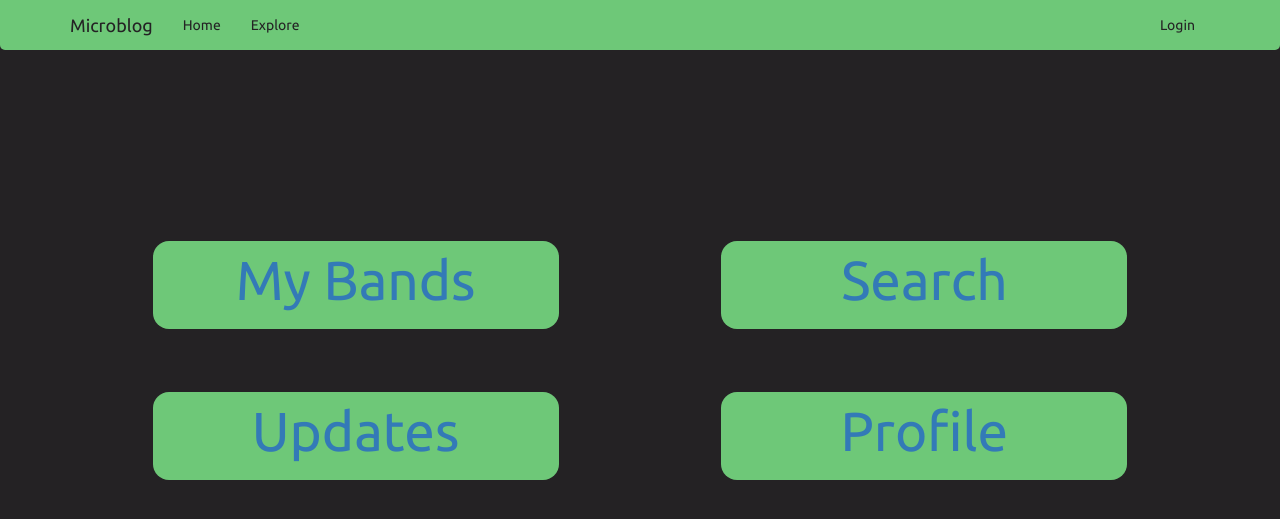
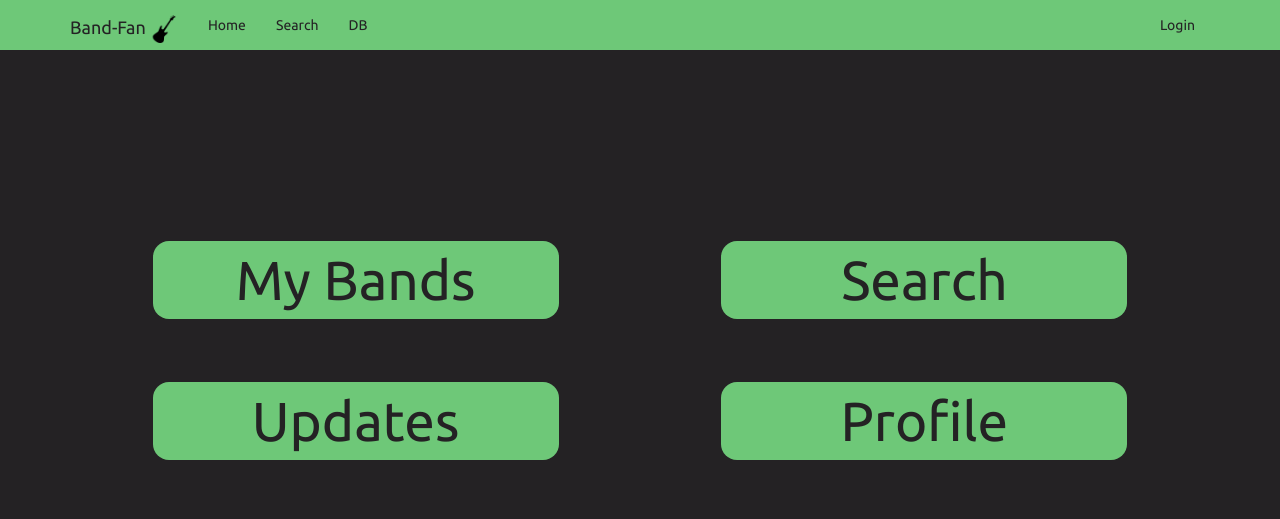
Before and after one commit to Steven-Q13/band-fan, a Flask app: page /main/ in a window 1280 px wide. Shown: the top 519 px of the page. Run offline with Flask 2, Linux system fonts and the light colour scheme; some libraries are stand-ins or nearby versions.

Commit message:
Updated main UI

```diff
--- a/app/templates/base.html
+++ b/app/templates/base.html
@@ -3,7 +3,7 @@
 
 {% block title %}Band Fan{% endblock %}
 
-<!-- Fix links going into toggle at breakpoint -->
+<!-- Make navbar links turn white when hovered over -->
 
 
 {% block head %}
@@ -16,7 +16,7 @@
 
 
 {% block navbar %}
-<nav class="navbar navbar-default" style="background: #6ec878; border: none; border-radius: 0 0 5px 5px;">
+<nav class="navbar navbar-default" style="background: #6ec878; border: none; border-radius: 0;">
         <div class="container">
             <div class="navbar-header">
                 <button type="button" class="navbar-toggle collapsed" data-toggle="collapse" data-target="#navbar-toggle" aria-expanded="false" style="border: 0;">
@@ -25,19 +25,22 @@
 					<div class="hamburger-btn"></div>
 					<div class="hamburger-btn"></div>
                 </button>
-                <a class="navbar-brand" style="color: #242224;" href="{{ url_for('main.index') }}">Microblog</a>
+                <a class="navbar-brand" style="color: #242224;" href="{{ url_for('main.index') }}">
+                	Band-Fan <img src="{{ url_for('static', filename='icons/guitar-black.png') }}" style="display: inline-block;" width="28" height="28" alt="Icon">
+                </a>
             </div>
             <div class="collapse navbar-collapse" id="navbar-toggle">
                 <ul class="nav navbar-nav">
                     <li><a href="{{ url_for('main.index') }}" style="color: #242224;">Home</a></li>
-                    <li><a href="#" style="color: #242224;">Explore</a></li>
+                    <li><a href="{{ url_for('main.search')}}" style="color: #242224;">Search</a></li>
+                    <li><a href="{{ url_for('main.testDB')}}" style="color: #242224;">DB</a></li>
                 </ul>
                 <ul class="nav navbar-nav navbar-right">
                     {% if current_user.is_anonymous %}
                     <li><a href="{{ url_for('auth.login') }}" style="color: #242224;">Login</a></li>
                     {% else %}
                     <li><a href="#" style="color: #242224;">Profile</a></li>
-                    <li><a href="{{ url_for('auth.logour') }}" style="color: #242224;">Logout</a></li>
+                    <li><a href="{{ url_for('auth.logout') }}" style="color: #242224;">Logout</a></li>
                     {% endif %}
                 </ul>
             </div>
--- a/app/templates/main/index.html
+++ b/app/templates/main/index.html
@@ -15,27 +15,27 @@
             <div class="row">
 
                 <div class="col-lg-5 col-md-5 col-sm-5 col-1 page-box">
-                    <a href="#">
+                    <a href="#" class="a-btn">
                         <p>My Bands</p>
                     </a>
                 </div>
 
                 <div class="col-lg-2 col-md-2 col-sm-2 col-2 "></div>
                 <div class="col-lg-5 col-md-5 col-sm-5 col-2 page-box">
-                    <a href="#">
+                    <a href="{{ url_for('main.search') }}" class="a-btn">
                         <p class="pad">Search</p>
                     </a>
                 </div>
             </div>
             <div class="row">
                 <div class="col-lg-5 col-md-5 col-sm-5 col-5 page-box">
-                    <a href="#">
+                    <a href="#" class="a-btn">
                         <p class="pad">Updates</p>
                     </a>
                 </div>
                 <div class="col-lg-2 col-md-2 col-sm-2 col-2"></div>
                 <div class="col-lg-5 col-md-5 col-sm-5 col-5 page-box">
-                    <a href="{{ url_for('main.profile') }}">
+                    <a href="{{ url_for('main.profile') }}" class="a-btn">
                         <p class="pad">Profile</p>
                     </a>
                 </div>
```
